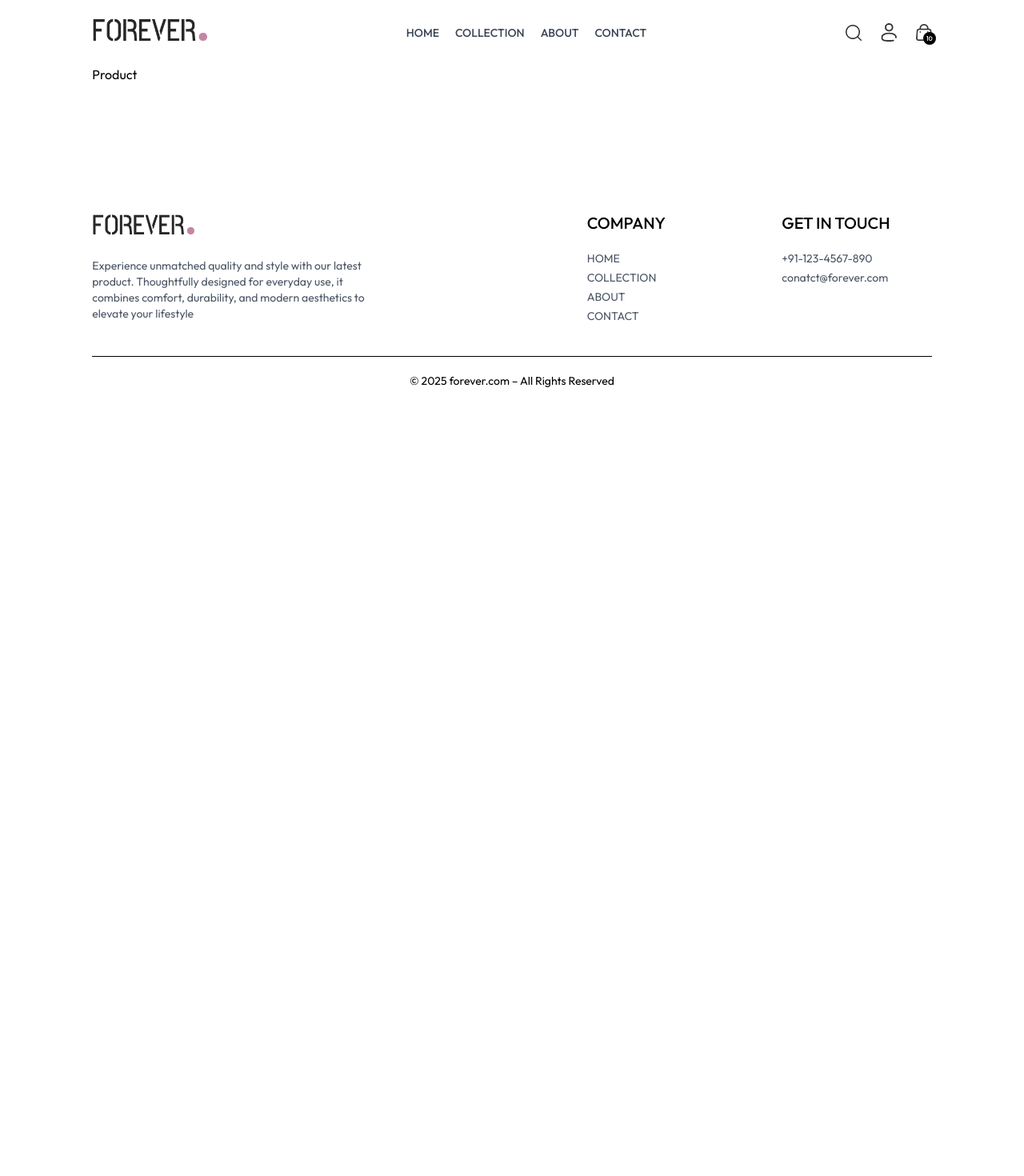
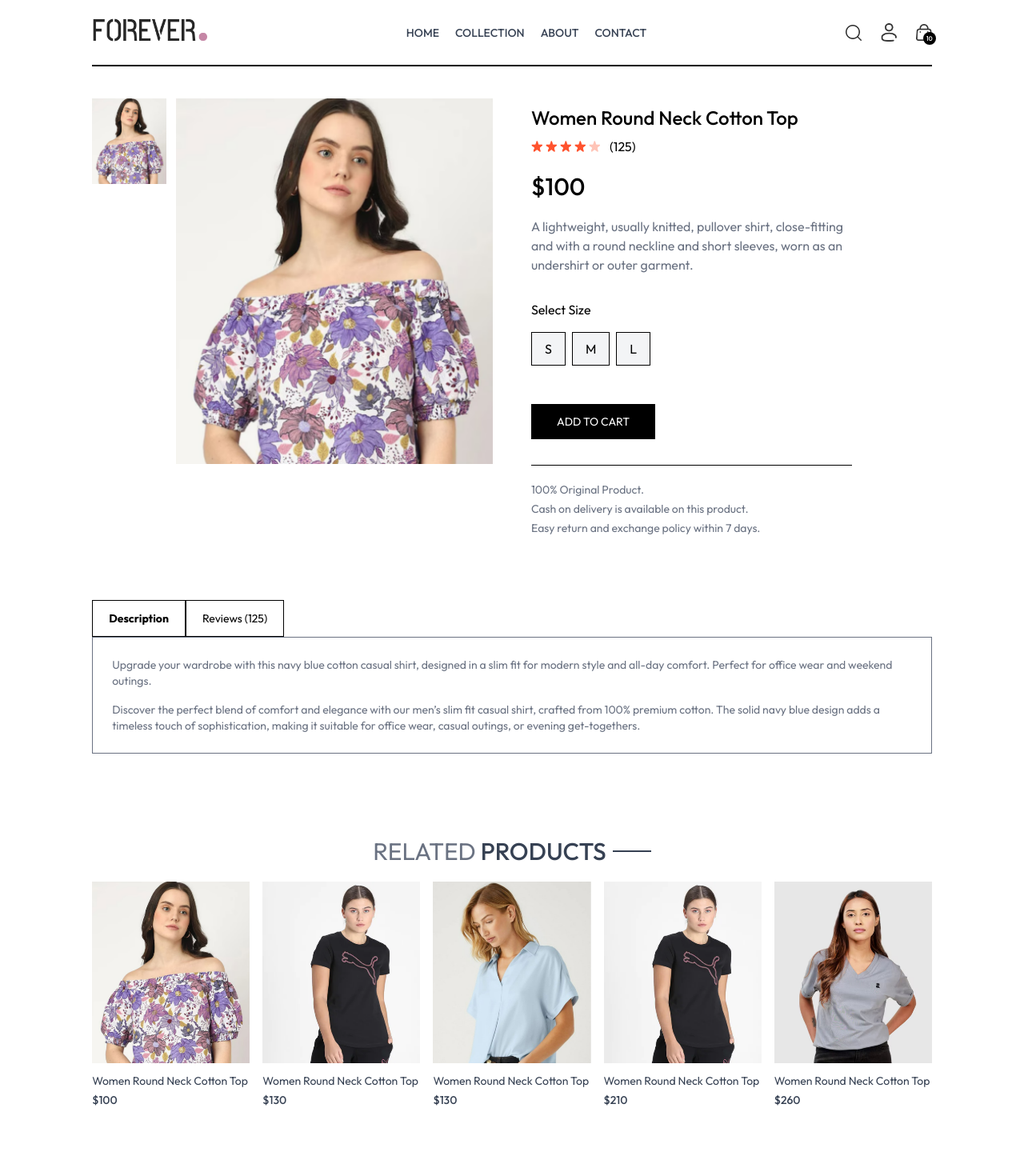
Before and after one commit to AniketShirou/Forever, a React (Vite) app in the folder Frontend/: page /product/aaaaa in a window 1280 px wide. Shown: the top 1470 px of the page at 80% size. Before the commit the page ends 800 px from the top, so only its background shows below. Built offline with nearby package versions, Linux system fonts and the light colour scheme.

Commit message:
Product Page

```diff
--- a/Frontend/src/components/Footer.jsx
+++ b/Frontend/src/components/Footer.jsx
@@ -27,7 +27,7 @@ const Footer = () => {
             <p className='text-xl font-medium mb-5'>GET IN TOUCH</p>
             <ul className='flex flex-col gap-1 text-gray-600'>
                 <li>+91-123-4567-890</li>
-                <li>conatct@forever.com</li>
+                <li>contact@forever.com</li>
             </ul>
         </div>
     </div>
--- /dev/null
+++ b/Frontend/src/components/RelatedProduct.jsx
@@ -0,0 +1,40 @@
+import React, { useContext, useEffect, useState } from 'react'
+import { ShopContext } from '../context/ShopContext'
+import Title  from "../components/Title";
+import ProductItem from './ProductItem';
+
+const RelatedProduct = ({category , subCategory}) => {
+
+    const {products} = useContext(ShopContext);
+    const [related , setRelated] = useState([]);
+
+    useEffect(() => {
+        if(products.length > 0){
+
+            let productCopy = products.slice();
+
+            productCopy = productCopy.filter((item) => category === item.category);
+            productCopy = productCopy.filter((item) => subCategory === item.subCategory);
+
+            setRelated(productCopy.slice(0,5));
+        }
+    } ,[products])
+
+    return (
+        <div className='my-24'>
+            <div className='text-center text-3xl py-2'>
+                <Title text1={'RELATED'} text2={' PRODUCTS'}/>
+            </div>
+            <div className='grid grid-cols-2 sm:grid-cols-3 md:grid-cols-4 lg:grid-cols-5 gap-4 gap-y-6'>
+            {
+                related.map((item , index) => (
+                    <ProductItem key={index} id={item._id} image={item.image} name={item.name} price={item.price} />
+                ))
+            }
+        </div>
+        </div>
+    )
+
+}
+
+export default RelatedProduct
--- a/Frontend/src/context/ShopContext.jsx
+++ b/Frontend/src/context/ShopContext.jsx
@@ -1,4 +1,4 @@
-import React, { createContext, useState } from "react";
+import React, { createContext, use, useEffect, useState } from "react";
 import { products } from "../assets/frontend_assets/assets";
 
 export const ShopContext = createContext();
@@ -9,9 +9,37 @@ const ShopContextProvider = (props) => {
    const delivery_fee = 50;
    const [search , setSearch] = useState('');
    const [showSearch , setShowSearch] = useState(false);
+   const [cartItems, setCartItems] = useState({});
+
+   const addToCart = async (ItemId , size) =>{
+
+      let cartData = structuredClone(cartItems);
+
+      if(cartData[ItemId]){
+         if(cartData[ItemId][size]){
+            cartData[ItemId][size] += 1;
+         }
+
+         else{
+            cartData[ItemId][size] = 1;
+         }
+      }
+
+      else{
+         cartData[ItemId] = {};
+         cartData[ItemId][size] = 1;
+      }
+
+      setCartItems(cartData);
+   }
+
+   useEffect(() => {
+      console.log("Cart Items Updated: ", cartItems);
+   }, [cartItems]);
 
    const value = {
-        products , currency , delivery_fee, search, setSearch, showSearch, setShowSearch
+        products , currency , delivery_fee, search, setSearch, showSearch, setShowSearch,
+        cartItems, addToCart
    }
 
    return(
--- a/Frontend/src/index.css
+++ b/Frontend/src/index.css
@@ -16,8 +16,8 @@ a.active hr{
   font-style: normal;
 }
 
-b:hover{
-
+::-webkit-scrollbar{
+    display: none;
 }
 
 @media (max-width:640px) {
--- a/Frontend/src/pages/Collection.jsx
+++ b/Frontend/src/pages/Collection.jsx
@@ -2,14 +2,8 @@ import React, { useContext, useEffect, useState } from 'react'
 import { assets, products } from '../assets/frontend_assets/assets'
 import { ShopContext } from '../context/ShopContext'
 import Title from '../components/Title';
-import { Listbox } from '@headlessui/react'
 import ProductItem from '../components/ProductItem';
 
-const options = [
-  { label: 'Sort by: Relevant', value: 'relevant' },
-  { label: 'Price: Low to High', value: 'low-high' },
-  { label: 'Price: High to Low', value: 'high-low' }
-];
 
 const Collection = () => {
 
--- a/Frontend/src/pages/Product.jsx
+++ b/Frontend/src/pages/Product.jsx
@@ -1,9 +1,94 @@
-import React from 'react'
+import React, { useContext, useEffect, useState } from 'react'
+import { useParams } from 'react-router-dom'
+import { ShopContext } from '../context/ShopContext';
+import { assets } from '../assets/frontend_assets/assets';
+import RelatedProduct from '../components/RelatedProduct';
 
 const Product = () => {
-  return (
-    <div>Product</div>
-  )
+
+  const { productId } = useParams();
+  const { products,currency, addToCart } = useContext(ShopContext);
+  const [productData , setProductData] = useState(null);
+  const [image , setImage] = useState('');
+  const [size , setSize] = useState('');
+
+  const fetchProductData = async () => {
+    const product = products.find(item => item._id === productId);
+    if(product){
+      setProductData(product);
+      setImage(product.image[0]);
+    }
+
+  }
+
+  useEffect(() =>{
+      fetchProductData();
+  },[productId , products])
+
+  return productData ? (
+    <div className='border-t-2 pt-10 transition-opacity ease-in duration-500 opacity-100'>
+          {/* Product Data */}
+        <div className='flex gap-12 sm:gap-12 flex-col sm:flex-row'>
+            {/* Product Images */}
+            <div className='flex-1 flex flex-col-reverse gap-3 sm:flex-row'>
+              <div className='flex sm:flex-col overflow-x-auto sm:overflow-y-scroll justify-between sm:justify-normal sm:w-[18.7%] w-full'>
+                {
+                   productData.image.map((item,index) =>(
+                    <img onClick={()=>setImage(item)} src={item} key={index} className='w-[24%] sm:w-full sm:mb-3 flex-shrink-0 cursor-pointer' />
+                   ))
+                }
+              </div>
+              <div className='w-full sm:w-[80%]'>
+                 <img className='w-full h-auto' src={image}/>
+              </div>
+            </div>
+            {/* Product Information */}
+            <div className='flex-1'>
+             <h1 className='font-medium text-2xl mt-2'>{productData.name}</h1>
+             <div className='flex items-center gap-1 mt-2'>
+                  <img src={assets.star_icon} alt="" className="w-3.5" />
+                  <img src={assets.star_icon} alt="" className="w-3.5" />
+                  <img src={assets.star_icon} alt="" className="w-3.5" />
+                  <img src={assets.star_icon} alt="" className="w-3.5" />
+                  <img src={assets.star_dull_icon} alt="" className="w-3.5" />
+                  <p className='pl-2'>(125)</p>
+             </div>
+             <p className='mt-5 text-3xl font-medium'>{currency}{productData.price}</p>
+             <p className='mt-5 text-gray-500 w-4/5'>{productData.description}</p>
+             <div className='flex flex-col gap-4 my-8'>
+                <p>Select Size</p>
+                <div className='flex gap-2'>
+                    {productData.sizes.map((item , index) => (
+                       <button onClick={()=>setSize(item)} className={`border cursor-pointer py-2 px-4 bg-gray-100 ${item === size ? 'border-amber-500' : ''}`} key={index}>{item}</button>
+                    ))}
+                </div>
+             </div>
+             <button onClick={() => addToCart(productData._id , size)} className='bg-black text-white mt-4 px-8 py-3 text-sm cursor-pointer active:bg-gray-700'>ADD TO CART</button>
+             <hr className='mt-8 sm:w-4/5'/>
+             <div className='text-sm text-gray-500 mt-5 flex flex-col gap-1'>
+                  <p>100% Original Product.</p>
+                  <p>Cash on delivery is available on this product.</p>
+                  <p>Easy return and exchange policy within 7 days.</p>
+             </div>
+            </div>
+        </div>
+        {/* Description and Review Section */}
+        <div className='mt-20'>
+          <div className='flex'>
+            <b className='border px-5 py-3 text-sm'>Description</b>
+            <p className='border px-5 py-3 text-sm'>Reviews (125)</p>
+          </div>
+           <div className='flex flex-col gap-4 border px-6 py-6 text-sm text-gray-500'>
+              <p>Upgrade your wardrobe with this navy blue cotton casual shirt, designed in a slim fit for modern style and all-day comfort. Perfect for office wear and weekend outings.</p>
+              <p>Discover the perfect blend of comfort and elegance with our men’s slim fit casual shirt, crafted from 100% premium cotton. The solid navy blue design adds a timeless touch of sophistication, making it suitable for office wear, casual outings, or evening get-togethers.</p>
+           </div>
+        </div>
+
+        {/* Display related product */}
+        <RelatedProduct category={productData.category} subCategory={productData.subCategory}/>
+
+    </div>
+  ) : <div className='opacity-0'></div>
 }
 
 export default Product
```
